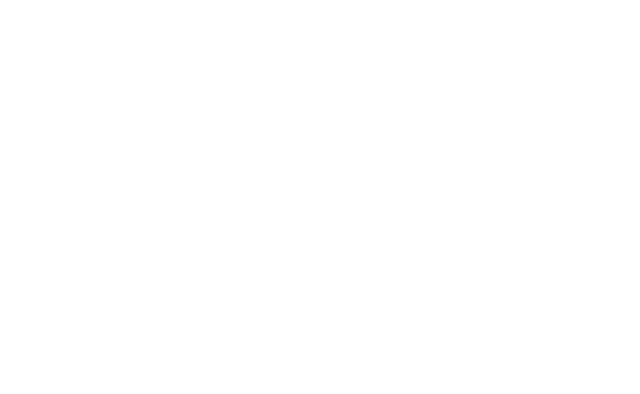
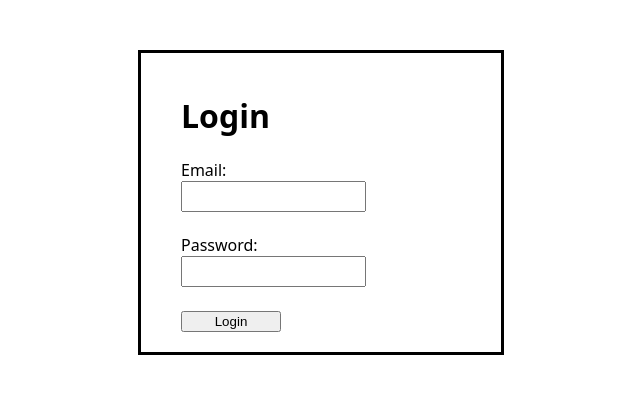
Before and after one commit to MarlaSinger2025/EventBeat-EventPlanner, a React (Vite) app: page / in a window 1280 px wide. Shown: the top 394 px of the page, without its empty margins (319-959 px from the left). Built offline with nearby package versions, Linux system fonts and the light colour scheme.

Commit message:
login page

```diff
--- a/src/App.jsx
+++ b/src/App.jsx
@@ -1,5 +1,13 @@
 import "./App.css";
+import Login from "./pages/Login";
+import AuthProvider from "./context/AuthContext";
 
-function App() {}
+function App() {
+  return (
+    <AuthProvider>
+      <Login />
+    </AuthProvider>
+  );
+}
 
 export default App;
--- a/src/context/AuthContext.jsx
+++ b/src/context/AuthContext.jsx
@@ -0,0 +1,47 @@
+import { createContext, useState, useContext } from "react";
+
+const AuthContext = createContext();
+export default function AuthProvider({ children }) {
+  const [user, setUser] = useState(null);
+  const [token, setToken] = useState(localStorage.getItem("token") || "");
+  const loginAction = async (data) => {
+    try {
+      const response = await fetch("http://localhost:4001/api/auth/login", {
+        method: "POST",
+        headers: {
+          Accept: "application/json",
+          "Content-Type": "application/json",
+        },
+        body: JSON.stringify(data),
+      });
+      const res = await response.json();
+      // console.log(res);
+      if (res) {
+        setUser(res.user);
+        setToken(res.token);
+        localStorage.setItem("token", res.token);
+        //navigate("/dashboard");
+        console.log("success");
+        return;
+      }
+      throw new Error(res.message);
+    } catch (err) {
+      console.error(err);
+    }
+  };
+  const logOut = () => {
+    setUser(null);
+    setToken("");
+    localStorage.removeItem("site");
+    navigate("/login");
+  };
+  return (
+    <AuthContext.Provider value={{ token, user, loginAction, logOut }}>
+      {children}
+    </AuthContext.Provider>
+  );
+}
+
+export function useAuth() {
+  return useContext(AuthContext);
+}
--- a/src/pages/Login.jsx
+++ b/src/pages/Login.jsx
@@ -0,0 +1,77 @@
+import { useState } from "react";
+import { useAuth } from "../context/AuthContext";
+
+const Login = () => {
+  const auth = useAuth();
+  //console.log(auth);
+  const [input, setInput] = useState({
+    email: "",
+    password: "",
+  });
+
+  const handleChange = (e) => {
+    const { name, value } = e.target;
+    setInput((prev) => ({
+      ...prev,
+      [name]: value,
+    }));
+  };
+
+  const handleSubmit = (e) => {
+    e.preventDefault();
+    console.log(input);
+    if (input.email !== "" && input.password !== "") {
+      auth.loginAction(input);
+    } else {
+      alert("please provide a valid input");
+    }
+  };
+
+  return (
+    <div
+      style={{
+        maxWidth: "300px",
+        margin: "50px auto",
+        padding: "20px",
+        paddingLeft: "40px",
+        fontFamily: "system-ui, sans-serif",
+        border: "3px solid black",
+      }}
+    >
+      <form onSubmit={handleSubmit}>
+        <h1>Login</h1>
+        <label>
+          Email:
+          <br />
+          <input
+            type="email"
+            name="email"
+            value={input.email}
+            onChange={handleChange}
+            style={{ height: "25px" }}
+          ></input>
+        </label>
+        <br />
+        <br />
+        <label>
+          Password:
+          <br />
+          <input
+            type="password"
+            name="password"
+            value={input.password}
+            onChange={handleChange}
+            style={{ height: "25px" }}
+          ></input>
+        </label>
+        <br />
+        <br />
+        <button type="submit" style={{ width: "100px" }}>
+          Login
+        </button>
+      </form>
+    </div>
+  );
+};
+
+export default Login;
```
